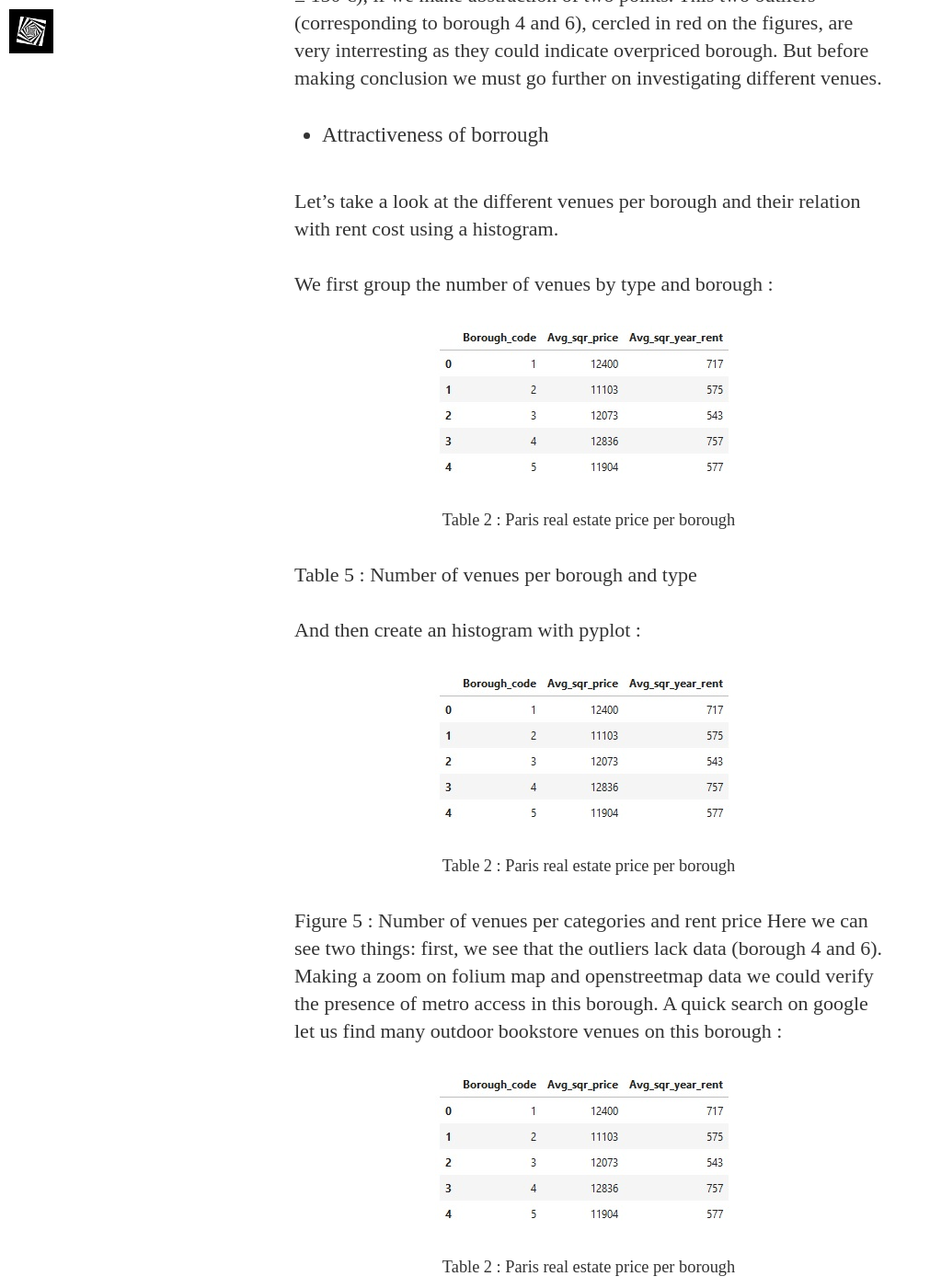
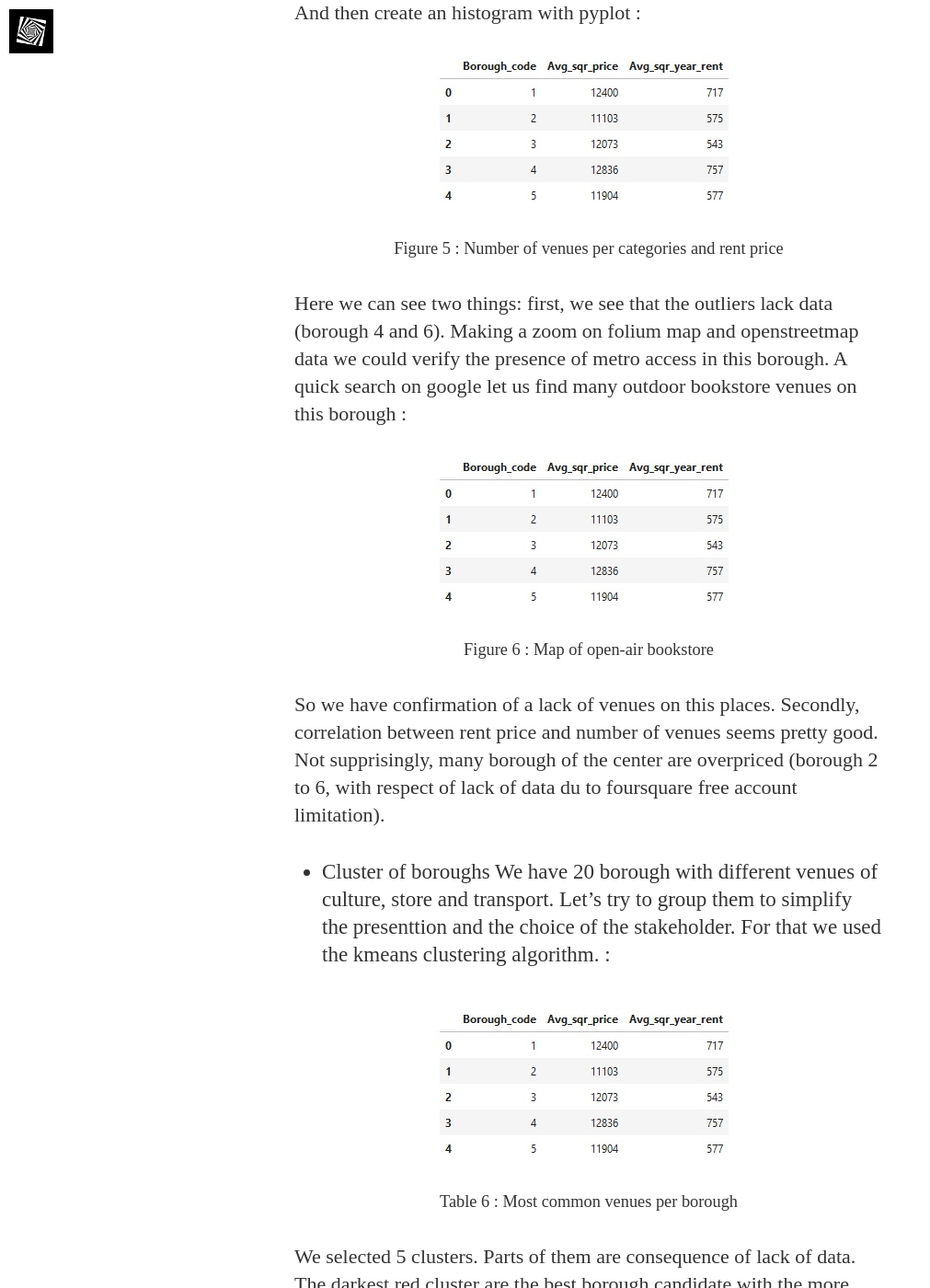
Before and after one commit to LCTyrell/LCTyrell.github.io, a Jekyll site: the page built from _posts/2019-05-25-art_bookstore.markdown, in a window 1280 px wide and 1400 px high, scrolled down 5671 px. Shown: the whole window at 92% size, without its empty margins (0-1011 px from the left). Built offline with Jekyll 4.4.1, drawn with Linux system fonts in a browser that asks for light colours; nearby versions of some CDN libraries; some web fonts are replaced; some of the changed text lies outside the part shown.

Commit message:
Update 2019-05-25-art_bookstore.markdown

```diff
--- a/_posts/2019-05-25-art_bookstore.markdown
+++ b/_posts/2019-05-25-art_bookstore.markdown
@@ -7,8 +7,6 @@
 image:
 ---
 
-
-# Finding the best location for an Art Book Store in Paris: A geospatial data analysis
 
 ## Introduction
 ### Background and business problem
@@ -28,7 +26,7 @@
 
 This study is representative of the first step in geomarketing analysis and would be the same for other kind of store by modifying the categories of venues selected.
 
-Data description
+### Data description
 
 For this study, we will use free data from different website and service, in differnt format :
 
@@ -36,50 +34,37 @@
 
 <p align="center">
 <img src="/assets/article_images/2018-05-25-art_bookstore/DF_rentPrice.jpg"><br/>
-<small>Table 2 : Paris real estate price per borough</small>
+<small>Table 1 : Selected venues of Paris</small>
 </p>
-Table 1 : Selected venues of Paris
-
 
 * The geometry of each borough come from open data Paris [2]. We downloaded the shape format.
 <p align="center">
 <img src="/assets/article_images/2018-05-25-art_bookstore/DF_rentPrice.jpg"><br/>
-<small>Table 2 : Paris real estate price per borough</small>
+<small>Table 2 : Geometry data of Paris borough</small>
 </p>
-Table 2 : Geometry data of Paris borough
-
 
 * The location store per square meter come from localcommercial.net [3], in csv format.
 
 <p align="center">
 <img src="/assets/article_images/2018-05-25-art_bookstore/DF_rentPrice.jpg"><br/>
-<small>Table 2 : Paris real estate price per borough</small>
+<small>Table 3 : Paris real estate price per borough</small>
 </p>
-    • Table 3 : Paris real estate price per borough
 
-
-
-
-
-
-
-Methodology
+## Methodology
 
 * Rent cost by number of venues
 
 In a first time to represent the rent price per number of venues, we merged data of the borough geometry and the rent cost. And we create a map using the folium library to show the rent cost per borough :
 <p align="center">
 <img src="/assets/article_images/2018-05-25-art_bookstore/DF_rentPrice.jpg"><br/>
-<small>Table 2 : Paris real estate price per borough</small>
+<small>Figure 1: Average store rent price per square meter per year in Paris</small>
 </p>
-Figure 1: Average store rent price per square meter per year in Paris
 
 Then we use the foursquare API to get the data on culture, store and transport venues categories. And we put them on the map to have a fisrt understanding of the relation between rent price and the number of venues:
 <p align="center">
 <img src="/assets/article_images/2018-05-25-art_bookstore/DF_rentPrice.jpg"><br/>
-<small>Table 2 : Paris real estate price per borough</small>
+<small>Figure 2 : Map of Venues get from Foursquare API</small>
 </p>
-Figure 2 : Map of Venues get from Foursquare API
 
 Due to the Foursquare free account limitation we have a limited number of venues (150) distributed on the map accross the borough. It seems to have a correlation between number of venues and rent price, but at first look it’s not very clear. let's try to verify this impression.
 
@@ -91,23 +76,18 @@
 
 <p align="center">
 <img src="/assets/article_images/2018-05-25-art_bookstore/DF_rentPrice.jpg"><br/>
-<small>Table 2 : Paris real estate price per borough</small>
+<small>Table 4 : Number of venues and rent price per borough</small>
 </p>
-Table 4 : Number of venues and rent price per borough
-
-
 
 We use the library Seaborn to create the plot of linear regression and the residual plot to test the linearity correlation :
 <p align="center">
 <img src="/assets/article_images/2018-05-25-art_bookstore/DF_rentPrice.jpg"><br/>
-<small>Table 2 : Paris real estate price per borough</small>
+<small>Figure 3 : Residual plot of venues per rent price</small>
 </p>
-Figure 3 : Residual plot of venues per rent price
 <p align="center">
 <img src="/assets/article_images/2018-05-25-art_bookstore/DF_rentPrice.jpg"><br/>
-<small>Table 2 : Paris real estate price per borough</small>
+<small>Figure 4 : Plot of linear regression of venues per rent price</small>
 </p>
-Figure 4 : Plot of linear regression of venues per rent price
 
 It seems we have a relatively good correlation (with a variability around ± 150 €), if we make abstraction of two points. This two outliers (corresponding to borough 4 and 6), cercled in red on the figures, are very interresting as they could indicate overpriced borough. But before making conclusion we must go further on investigating different venues.
 
@@ -120,23 +100,20 @@
 
 <p align="center">
 <img src="/assets/article_images/2018-05-25-art_bookstore/DF_rentPrice.jpg"><br/>
-<small>Table 2 : Paris real estate price per borough</small>
+<small>Table 5 : Number of venues per borough and type</small>
 </p>
-Table 5 : Number of venues per borough and type
 
 And then create an histogram with pyplot :
 <p align="center">
 <img src="/assets/article_images/2018-05-25-art_bookstore/DF_rentPrice.jpg"><br/>
-<small>Table 2 : Paris real estate price per borough</small>
+<small>Figure 5 : Number of venues per categories and rent price</small>
 </p>
-Figure 5 : Number of venues per categories and rent price
 Here we can see two things: first, we see that the outliers lack data  (borough 4 and 6). Making a zoom on folium map and openstreetmap data we could verify the presence of metro access in this borough. A quick search on google let us find many outdoor bookstore venues on this borough :
 
 <p align="center">
 <img src="/assets/article_images/2018-05-25-art_bookstore/DF_rentPrice.jpg"><br/>
-<small>Table 2 : Paris real estate price per borough</small>
+<small>Figure 6 : Map of open-air bookstore</small>
 </p>
-Figure 6 : Map of open-air bookstore
 
 So we have confirmation of a lack of venues on this places.
 Secondly, correlation between rent price and number of venues seems pretty good. Not supprisingly, many borough of the center are overpriced (borough 2 to 6, with respect of lack of data du to foursquare free account limitation).
@@ -145,29 +122,24 @@
 We have 20 borough with different venues of culture, store and transport. Let’s try to group them to simplify the presenttion and the choice of the stakeholder. For that we used the kmeans clustering algorithm. :
 <p align="center">
 <img src="/assets/article_images/2018-05-25-art_bookstore/DF_rentPrice.jpg"><br/>
-<small>Table 2 : Paris real estate price per borough</small>
+<small>Table 6 : Most common venues per borough</small>
 </p>
-Table 6 : Most common venues per borough
 
 We selected 5 clusters. Parts of them are consequence of lack of data. The darkest red cluster are the best borough candidate with the more cultural and store venues. The second darkest could be selected if needed. More residential he have some cultural venues that could be exploited. Other cluster are less intersting and could be grouped.
 <p align="center">
 <img src="/assets/article_images/2018-05-25-art_bookstore/DF_rentPrice.jpg"><br/>
-<small>Table 2 : Paris real estate price per borough</small>
+<small>Figure 7 : Map of cluster</small>
 </p>
-Figure 7 : Map of cluster
 Results
 
 <p align="center">
 <img src="/assets/article_images/2018-05-25-art_bookstore/DF_rentPrice.jpg"><br/>
-<small>Table 2 : Paris real estate price per borough</small>
+<small>Figure 8 : Heatmap of venues</small>
 </p>
-Figure 8 : Heatmap of venues
 <p align="center">
 <img src="/assets/article_images/2018-05-25-art_bookstore/DF_rentPrice.jpg"><br/>
-<small>Table 2 : Paris real estate price per borough</small>
+<small>Table 7 : Rent cost per venues</small>
 </p>
- Table 7 : Rent cost per venues
-
 
 ## Discussion
 
@@ -185,6 +157,6 @@
 
 ## References:
 
-    • [1] Istanbul — Wikipedia
-    • [2] Second-level Administrative Divisions of the Turkey
-    • [3] Forsquare API
+* [1] Istanbul — Wikipedia
+* [2] Second-level Administrative Divisions of the Turkey
+* [3] Forsquare API
```
